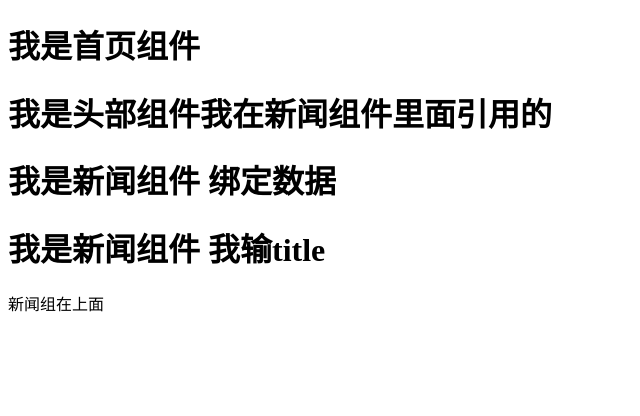
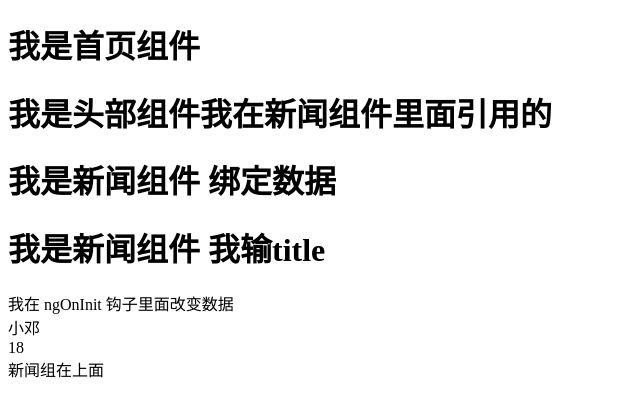
Before and after one commit to dengwenj/angular, an Angular app: page / in a window 1280 px wide. Shown: the top 416 px of the page, without its empty margins (0-640 px from the left). Built offline with nearby package versions, Linux system fonts and the light colour scheme.

Commit message:
angular数据的使用

```diff
--- a/src/app/component/news/news.component.html
+++ b/src/app/component/news/news.component.html
@@ -1,3 +1,6 @@
 <app-header></app-header>
 <h1>我是新闻组件 {{data}}</h1>
 <h1>我是新闻组件 {{title}}</h1>
+<div>{{message}}</div>
+<div>{{userInfo.name}}</div>
+<div>{{userInfo.age}}</div>
--- a/src/app/component/news/news.component.ts
+++ b/src/app/component/news/news.component.ts
@@ -1,5 +1,10 @@
 import { Component, OnInit } from '@angular/core';
 
+
+interface IUserInfo {
+  name: string
+  age: number
+}
 @Component({
   selector: 'app-news',
   templateUrl: './news.component.html',
@@ -7,14 +12,34 @@ import { Component, OnInit } from '@angular/core';
 })
 export class NewsComponent implements OnInit {
 
+  /**
+   * public 共有（默认）可以在这个类里面使用、也可以在类外面使用
+   * protected 保护类型 他只有在当前类和他的子类里面吗可以访问
+   * private 私有 只有在当前类才可以访问这个属性
+   */
+
   // 绑定数据
   // 定义数据
   public title = '我输title'
   data = '绑定数据'
 
-  constructor() { }
+  private msg = '我只能在这个类里面才可以访问'
+
+  public userInfo: IUserInfo = {
+    name: '小邓',
+    age: 18
+  }
+
+  message: string
+
+  constructor() {
+    console.log(this.msg);
+    console.log(this.userInfo)
+    this.message = 'message'
+  }
 
   ngOnInit(): void {
+    this.message = '我在 ngOnInit 钩子里面改变数据'
   }
 
 }
```
